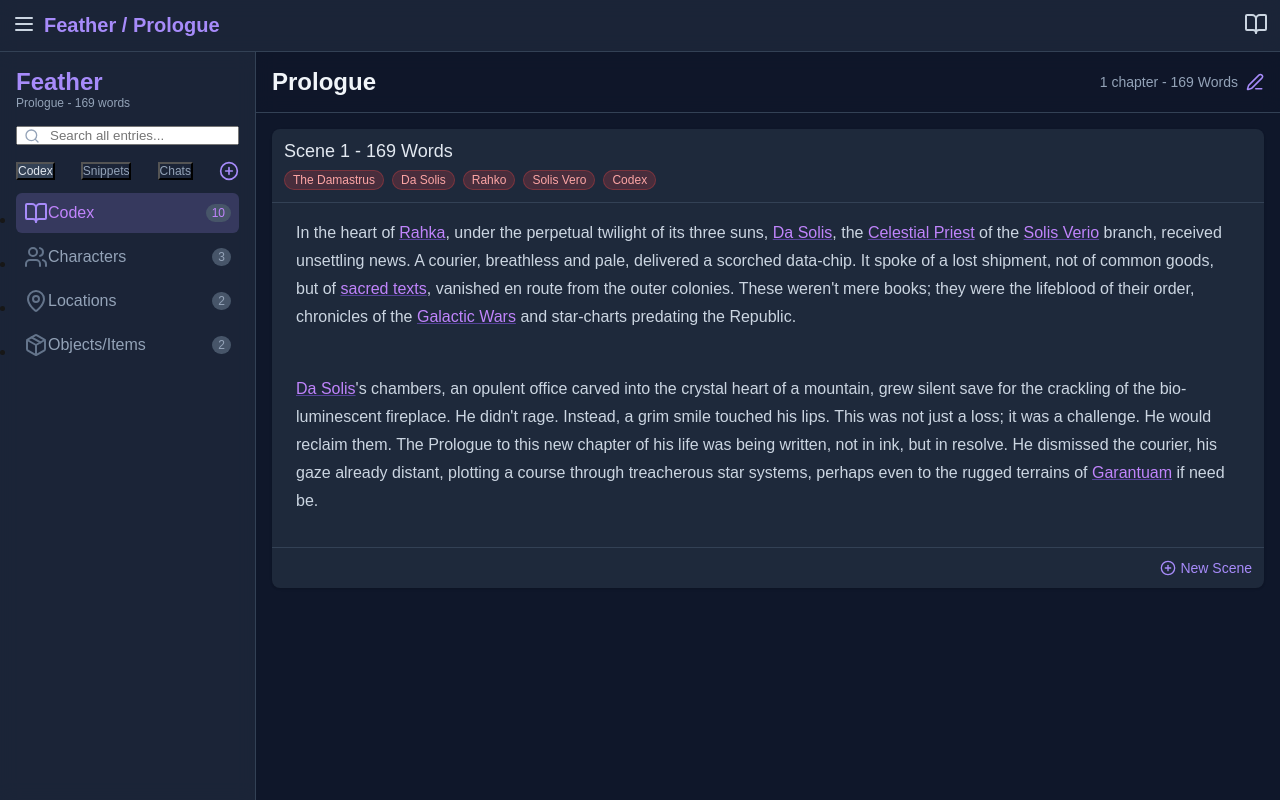
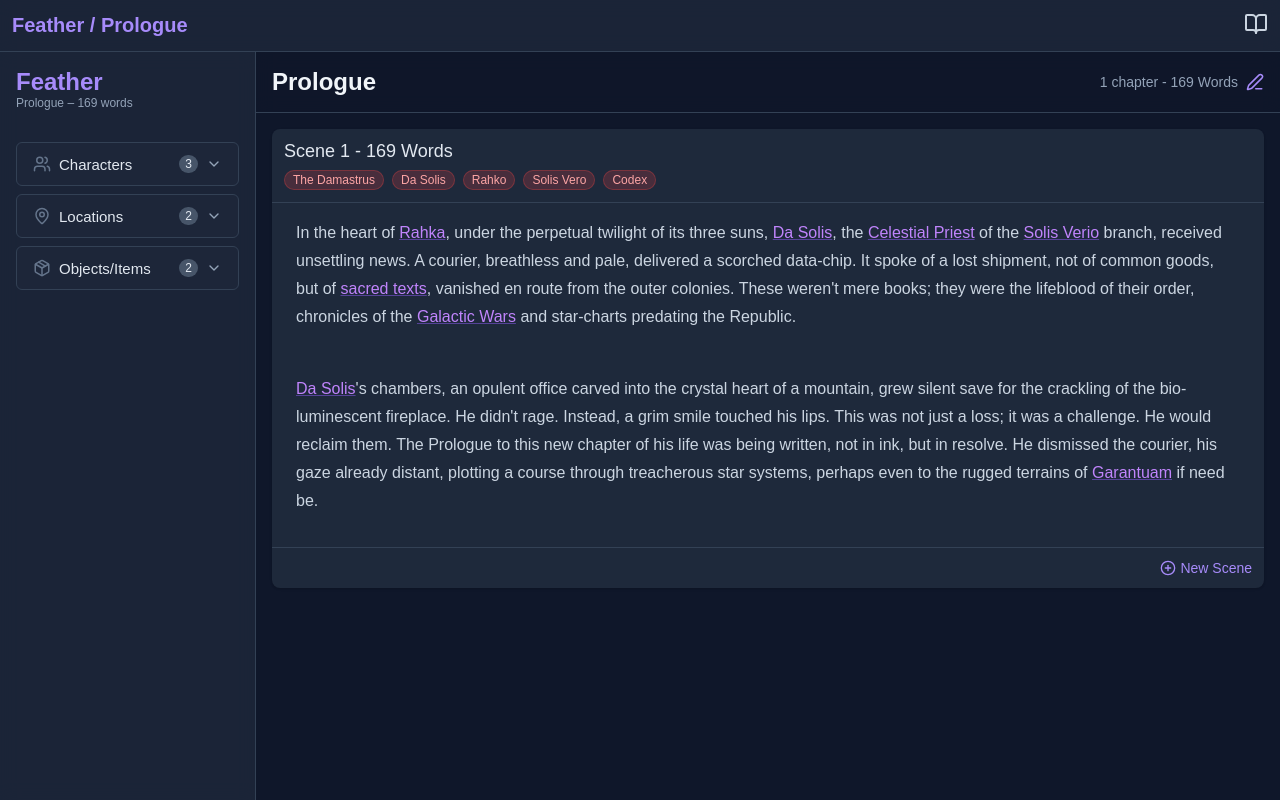
Before and after one commit to shmublu/feather-app, a Next.js app: page / in a window 1280 px wide. Built offline with nearby package versions, Linux system fonts and the light colour scheme.

Commit message:
fixed side panel

```diff
--- a/src/components/fiction/SidebarFiction.module.css
+++ b/src/components/fiction/SidebarFiction.module.css
@@ -1,3 +1,7 @@
+/* -------------------------
+   SIDEBAR: base appearance
+   ------------------------- */
+
    .sidebar {
     width: 16rem; /* w-64 */
     background-color: rgba(30, 41, 59, 0.8); /* bg-slate-800/80 */
@@ -13,6 +17,7 @@
   .sidebarClosed {
     transform: translateX(-100%);
   }
+
   .sidebarOpen {
     transform: translateX(0);
   }
@@ -22,33 +27,41 @@
       position: relative;
       transform: translateX(0);
     }
-  .sidebarClosed { /* On desktop, closed state might not be used or handled differently */
+    .sidebarClosed {
+      /* On desktop, closed state might not be used or handled differently */
       transform: translateX(0);
     }
   }
 
-
   .header {
     margin-bottom: 1rem;
   }
+
   .title {
     font-size: 1.5rem; /* text-2xl */
     font-weight: 600; /* font-semibold */
     color: #a78bfa; /* text-purple-400 */
   }
+
   .subtitle {
     font-size: 0.75rem; /* text-xs */
     color: #94a3b8; /* text-slate-400 */
   }
 
+  /* -------------------------------
+     SEARCH BAR (if still used later)
+     ------------------------------- */
+
   .searchContainer {
     position: relative;
     margin-bottom: 1rem;
   }
+
   .searchInput {
     width: 100%;
     padding-left: 2rem; /* pl-8 */
   }
+
   .searchIcon {
     position: absolute;
     left: 0.5rem; /* left-2 */
@@ -59,86 +72,242 @@
     color: #94a3b8; /* text-slate-400 */
   }
 
+  /* -------------------------------
+     BUTTON GROUP (if still used)
+     ------------------------------- */
+
   .buttonGroup {
     display: flex;
     align-items: center;
     justify-content: space-between;
     margin-bottom: 0.75rem;
   }
+
   .buttonGroup > div {
     display: flex;
     gap: 0.25rem; /* space-x-1 */
   }
+
   .activeButton {
     background-color: #334155; /* slate-700 */
     color: #e2e8f0; /* slate-200 */
     font-size: 0.75rem; /* text-xs */
   }
+
   .activeButton:hover {
     background-color: #475569; /* slate-600 */
   }
+
   .inactiveButton {
     background-color: transparent;
     color: #94a3b8; /* slate-400 */
     font-size: 0.75rem; /* text-xs */
   }
+
   .inactiveButton:hover {
     background-color: #334155; /* slate-700 */
   }
+
   .plusIcon {
     width: 1.25rem;
     height: 1.25rem;
     color: #a78bfa; /* purple-400 */
     cursor: pointer;
   }
+
   .plusIcon:hover {
     color: #c084fc; /* purple-300 */
   }
 
+  /* -------------------------
+     (REMOVE OR IGNORE .nav*)
+     -------------------------
+     We are replacing your old .nav / .navItem / .navLink rules with accordion rules.
+     If you have other nested selectors relying on .nav*, you can remove or comment them out.
+  */
 
+  /*
   .nav {
-  /* styles for navigation list */
+    // (previous nav styles—no longer needed)
   }
+
   .navItem {
     margin-bottom: 0.25rem;
   }
+
   .navLink {
     display: flex;
     align-items: center;
     justify-content: space-between;
-  padding: 0.5rem; /* p-2 */
-  border-radius: 0.375rem; /* rounded-md */
-  color: #94a3b8; /* text-slate-400 */
+    padding: 0.5rem; // p-2
+    border-radius: 0.375rem; // rounded-md
+    color: #94a3b8; // text-slate-400
   }
+
   .navLink:hover {
-  background-color: #334155; /* hover:bg-slate-700 */
-  color: #e2e8f0; /* hover:text-slate-200 */
+    background-color: #334155; // hover:bg-slate-700
+    color: #e2e8f0; // hover:text-slate-200
   }
+
   .navLinkActive {
-  background-color: rgba(167, 139, 250, 0.2); /* bg-purple-600/20 */
-  color: #c084fc; /* text-purple-300 */
+    background-color: rgba(167, 139, 250, 0.2); // bg-purple-600/20
+    color: #c084fc; // text-purple-300
   }
+
   .navLinkContent {
     display: flex;
     align-items: center;
   }
+
+  .navIcon {
+    color: #64748b; // text-slate-500
+  }
+
+  .navLink:hover .navIcon {
+    color: #cbd5e1; // group-hover:text-slate-300
+  }
+
+  .navIconActive {
+    color: #a78bfa; // text-purple-400
+  }
+
+  .navCount {
+    font-size: 0.75rem; // text-xs
+    background-color: #475569; // bg-slate-600
+    padding: 0.125rem 0.375rem; // px-1.5 py-0.5
+    border-radius: 9999px; // rounded-full
+  }
+
+  .navLink:hover .navCount {
+    background-color: #64748b; // group-hover:bg-slate-500
+  }
+  */
+
+  /* --------------------------------
+     ACCORDION: overarching container
+     -------------------------------- */
+
+  .accordion {
+    display: flex;
+    flex-direction: column;
+    gap: 0.5rem; /* space between panels */
+    margin-top: 1rem; /* push accordion below header */
+  }
+
+  /* Each accordion “panel” wrapper */
+  .accordionItem {
+    background-color: rgba(30, 41, 59, 0.8); /* match sidebar bg */
+    border-radius: 0.375rem; /* same as rounded-md */
+    overflow: hidden;
+    border: 1px solid #334155; /* match border-slate-700 */
+  }
+
+  /* ---------------------------
+     ACCORDION HEADER (clickable)
+     --------------------------- */
+
+  .accordionHeader {
+    width: 100%;
+    background: transparent;
+    border: none;
+    padding: 0.75rem 1rem; /* match p-3/px-4 rules */
+    display: flex;
+    justify-content: space-between;
+    align-items: center;
+    cursor: pointer;
+    transition: background-color 0.2s ease;
+  }
+
+  .accordionHeader:hover {
+    background-color: rgba(255, 255, 255, 0.05); /* subtle lighten on hover */
+  }
+
+  /* Flex container for icon + title text */
+  .accordionHeaderContent {
+    display: flex;
+    align-items: center;
+    gap: 0.5rem; /* space between icon and text */
+  }
+
+  /* Icon in the header (inherit default, override when active) */
   .navIcon {
     color: #64748b; /* text-slate-500 */
+    flex-shrink: 0;
   }
-.navLink:hover .navIcon {
-    color: #cbd5e1; /* group-hover:text-slate-300 */
-}
+
   .navIconActive {
     color: #a78bfa; /* text-purple-400 */
   }
-.navCount {
+
+  /* Section title (“Characters”, “Locations”, etc.) */
+  .accordionTitle {
+    font-size: 0.9375rem; /* 15px */
+    font-weight: 500;
+    color: #e2e8f0; /* slate-200 for good contrast */
+  }
+
+  /* Right‐side meta (count badge + chevron) */
+  .accordionHeaderMeta {
+    display: flex;
+    align-items: center;
+    gap: 0.5rem;
+  }
+
+  /* Count bubble on the right of header */
+  .accordionCount {
     font-size: 0.75rem; /* text-xs */
     background-color: #475569; /* bg-slate-600 */
+    color: #e2e8f0; /* slate-200 */
     padding: 0.125rem 0.375rem; /* px-1.5 py-0.5 */
     border-radius: 9999px; /* rounded-full */
   }
-.navLink:hover .navCount {
-    background-color: #64748b; /* group-hover:bg-slate-500 */
+
+  /* Chevron icon (up/down) */
+  .chevronIcon {
+    color: #94a3b8; /* slate-400 */
+    flex-shrink: 0;
   }
 
-/* Add more styles for subItems if needed */
+  /* ------------------------------------------------
+     ACCORDION CONTENT (hidden vs. visible expansions)
+     ------------------------------------------------ */
+
+  /* Collapsed state: hide content */
+  .accordionContent {
+    max-height: 0;
+    overflow: hidden;
+    transition: max-height 0.2s ease, padding 0.2s ease;
+    padding: 0 1rem; /* horizontal padding matches header’s px-4 */
+  }
+
+  /* Expanded state: reveal content */
+  .accordionContentOpen {
+    padding: 0.5rem 1rem 1rem; /* top/bottom padding when open */
+    max-height: 500px; /* large enough to fit your items */
+  }
+
+  /* ----------------------------
+     ITEM LIST (inside each panel)
+     ---------------------------- */
+
+  .itemList {
+    list-style: none;
+    margin: 0;
+    padding: 0;
+    display: flex;
+    flex-direction: column;
+    gap: 0.5rem; /* space between items */
+  }
+
+  .itemListEntry {
+    font-size: 0.875rem; /* 14px */
+    color: #e2e8f0; /* slate-200 */
+    background-color: #1e293b; /* bg-slate-800 (solid) */
+    padding: 0.5rem; /* p-2 */
+    border-radius: 0.25rem; /* rounded */
+    transition: background-color 0.2s;
+  }
+
+  .itemListEntry:hover {
+    background-color: #334155; /* bg-slate-700 */
+  }
--- a/src/components/fiction/SidebarFiction.tsx
+++ b/src/components/fiction/SidebarFiction.tsx
@@ -1,8 +1,15 @@
 // src/components/fiction/SidebarFiction.tsx
 
-import React from 'react';
-import styles from './SidebarFiction.module.css';
-import { BookOpen, Users, MapPin, Package, Search, PlusCircle } from 'lucide-react';
+import React, { useState } from "react";
+import styles from "./SidebarFiction.module.css";
+import {
+  BookOpen,
+  Users,
+  MapPin,
+  Package,
+  ChevronDown,
+  ChevronUp,
+} from "lucide-react";
 
 interface SidebarFictionProps {
   isMobileMenuOpen: boolean;
@@ -10,57 +17,101 @@ interface SidebarFictionProps {
   currentWordCount: number;
 }
 
-const SidebarFiction: React.FC<SidebarFictionProps> = ({ isMobileMenuOpen, title, currentWordCount }) => {
+const SidebarFiction: React.FC<SidebarFictionProps> = ({
+  isMobileMenuOpen,
+  title,
+  currentWordCount,
+}) => {
+  // Define each accordion section
   const navItems = [
-    { name: "Codex", icon: BookOpen, count: 10, active: true, subItems: [{ name: "All", count: 10 }] },
     { name: "Characters", icon: Users, count: 3 },
     { name: "Locations", icon: MapPin, count: 2 },
     { name: "Objects/Items", icon: Package, count: 2 },
   ];
 
-  const handleSearch = (e: React.ChangeEvent<HTMLInputElement>) => {
-    console.log("Searching codex:", e.target.value);
+  // Track which panel is currently open (by index). `null` means none are open.
+  const [openIndex, setOpenIndex] = useState<number | null>(null);
+
+  // Toggle the accordion panel at `idx`
+  const togglePanel = (idx: number) => {
+    setOpenIndex((prev) => (prev === idx ? null : idx));
   };
 
   return (
-    <aside className={`${styles.sidebar} ${isMobileMenuOpen ? styles.sidebarOpen : styles.sidebarClosed}`}>
+    <aside
+      className={`
+        ${styles.sidebar}
+        ${isMobileMenuOpen ? styles.sidebarOpen : styles.sidebarClosed}
+      `}
+    >
       <div className={styles.header}>
         <h1 className={styles.title}>Feather</h1>
-        <p className={styles.subtitle}>{title} - {currentWordCount} words</p>
+        <p className={styles.subtitle}>
+          {title} – {currentWordCount} words
+        </p>
       </div>
 
-      <div className={styles.searchContainer}>
-        <input
-          type="text"
-          placeholder="Search all entries..."
-          className={`input-base ${styles.searchInput}`}
-          onChange={handleSearch}
+      {/* Accordion container */}
+      <div className={styles.accordion}>
+        {navItems.map((item, idx) => {
+          const Icon = item.icon;
+          const isOpen = openIndex === idx;
+
+          return (
+            <div key={item.name} className={styles.accordionItem}>
+              {/* Accordion Header */}
+              <button
+                type="button"
+                className={styles.accordionHeader}
+                onClick={() => togglePanel(idx)}
+              >
+                <div className={styles.accordionHeaderContent}>
+                  <Icon
+                    className={
+                      isOpen
+                        ? `${styles.navIcon} ${styles.navIconActive}`
+                        : styles.navIcon
+                    }
+                    size={18}
                   />
-        <Search className={styles.searchIcon} />
+                  <span className={styles.accordionTitle}>{item.name}</span>
                 </div>
 
-      <div className={styles.buttonGroup}>
-        <button className={`button-base ${styles.activeButton}`}>Codex</button>
-        <button className={`button-base ${styles.inactiveButton}`}>Snippets</button>
-        <button className={`button-base ${styles.inactiveButton}`}>Chats</button>
-        <PlusCircle className={styles.plusIcon} onClick={() => alert("Add new entry!")} />
+                <div className={styles.accordionHeaderMeta}>
+                  {item.count != null && (
+                    <span className={styles.accordionCount}>{item.count}</span>
+                  )}
+
+                  {isOpen ? (
+                    <ChevronUp size={16} className={styles.chevronIcon} />
+                  ) : (
+                    <ChevronDown size={16} className={styles.chevronIcon} />
+                  )}
                 </div>
+              </button>
 
-      <nav className={styles.nav}>
-        <ul>
-          {navItems.map((item) => (
-            <li key={item.name} className={styles.navItem}>
-              <a href="#" className={`${styles.navLink} ${item.active ? styles.navLinkActive : ''}`}>
-                <div className={styles.navLinkContent}>
-                  <item.icon className={`icon ${item.active ? styles.navIconActive : styles.navIcon}`} />
-                  <span>{item.name}</span>
-                </div>
-                {item.count !== undefined && <span className={styles.navCount}>{item.count}</span>}
-              </a>
+              {/* Accordion Content (shown only if `isOpen`) */}
+              <div
+                className={
+                  isOpen
+                    ? `${styles.accordionContent} ${styles.accordionContentOpen}`
+                    : styles.accordionContent
+                }
+              >
+                {/* Replace this with whatever content you actually need—e.g. a list of your characters, locations, etc. */}
+                <ul className={styles.itemList}>
+                  {/* Example placeholders; remove or replace with real data */}
+                  {Array.from({ length: item.count }).map((_, i) => (
+                    <li key={i} className={styles.itemListEntry}>
+                      {item.name} #{i + 1}
                     </li>
                   ))}
                 </ul>
-      </nav>
+              </div>
+            </div>
+          );
+        })}
+      </div>
     </aside>
   );
 };
--- a/src/data/fiction/prologue.md
+++ b/src/data/fiction/prologue.md
@@ -1,8 +1,13 @@
 ---
-title: "Prologue"
-scene: "Scene 1"
-status: "Draft"
-tags: ["The Damastrus", "Da Solis", "Rahko", "Solis Vero", "Codex"]
+title: Prologue
+scene: Scene 1
+status: Draft
+tags:
+  - The Damastrus
+  - Da Solis
+  - Rahko
+  - Solis Vero
+  - Codex
 ---
 
 In the heart of Rahka, under the perpetual twilight of its three suns, Da Solis, the Celestial Priest of the Solis Verio branch, received unsettling news. A courier, breathless and pale, delivered a scorched data-chip. It spoke of a lost shipment, not of common goods, but of sacred texts, vanished en route from the outer colonies. These weren't mere books; they were the lifeblood of their order, chronicles of the Galactic Wars and star-charts predating the Republic.
--- a/src/pages/index.tsx
+++ b/src/pages/index.tsx
@@ -141,9 +141,6 @@ const HomePage: NextPage = () => {
         zIndex: 40
       }}>
         <div style={{ display: 'flex', alignItems: 'center' }}>
-          <button onClick={toggleMobileMenu} style={{ marginRight: '0.5rem', color: '#cbd5e1', background: 'none', border: 'none', cursor: 'pointer' }} className="md-hidden">
-            {isMobileMenuOpen ? <X size={24} /> : <Menu size={24} />}
-          </button>
           <h1 style={{ fontSize: '1.25rem', fontWeight: 600, color: '#a78bfa' }}>
             Feather / {fictionData.frontmatter?.title || 'Untitled'}
           </h1>
```
Also changed, not shown: src/styles/globals.css (+14 -0 lines). Lines whose indentation alone changed are shown as unchanged.
